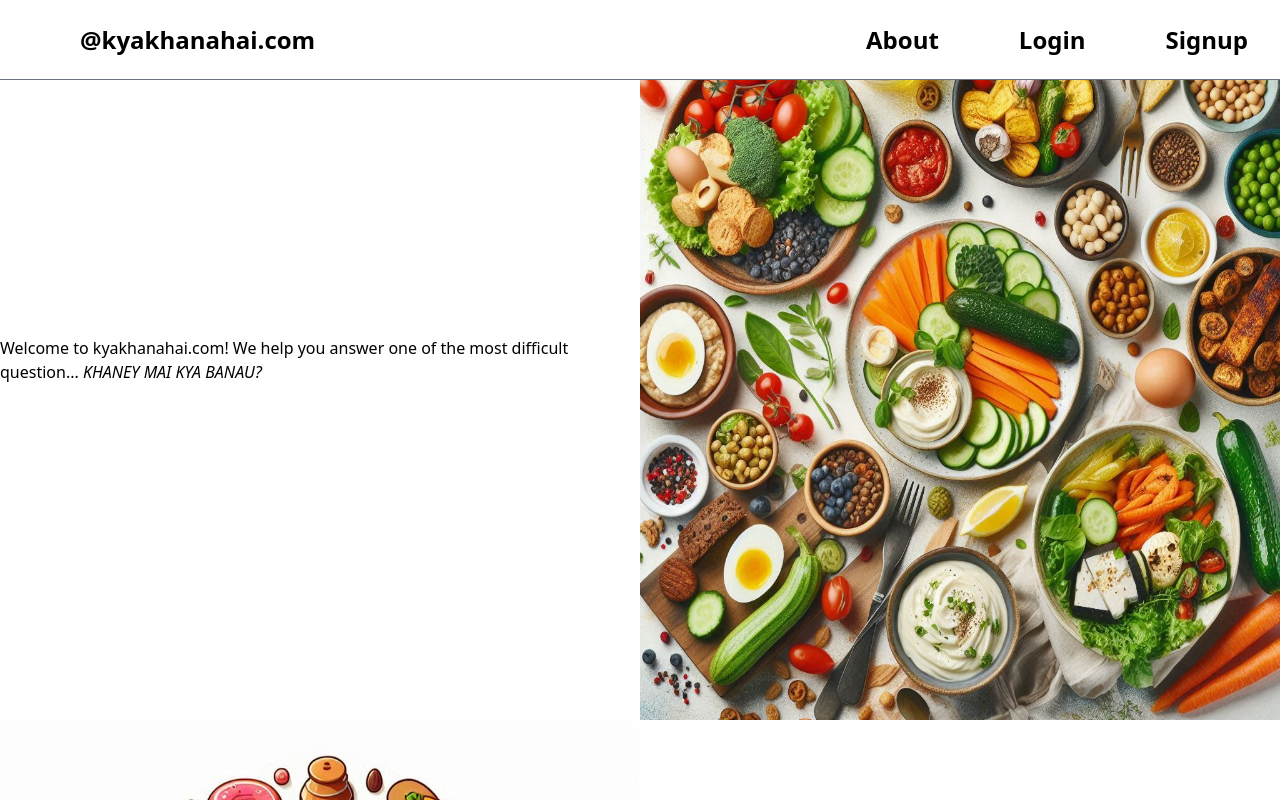
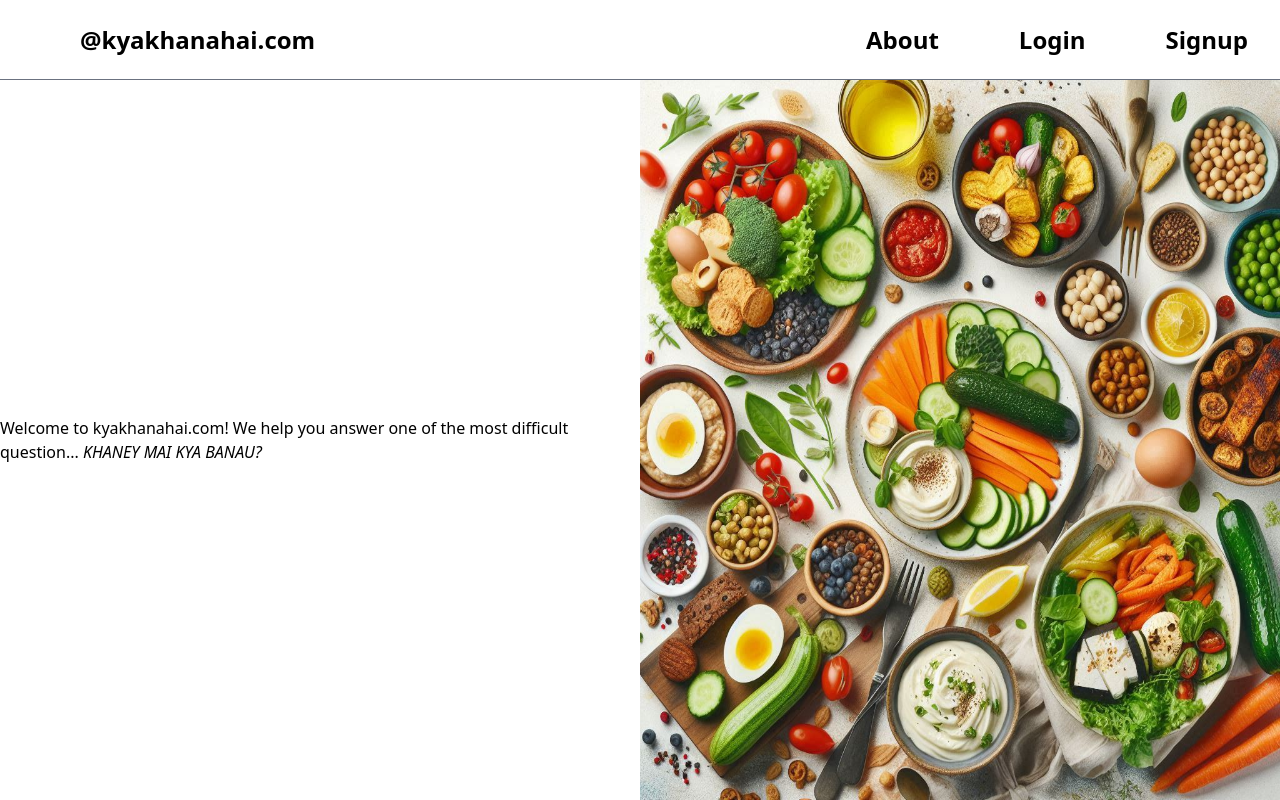
Before and after one commit to Kashyap2210/kyakhanahai, a React (Vite) app in the folder kyakhanahai/: page / in a window 1280 px wide. Shown: the top 800 px of the page. Built offline with nearby package versions, Linux system fonts and the light colour scheme; no server answers.

Commit message:
!st component Margin Issue Resolve

```diff
--- a/kyakhanahai/src/Firstintrocomp.jsx
+++ b/kyakhanahai/src/Firstintrocomp.jsx
@@ -2,7 +2,7 @@ import "./index.css";
 
 export default function Firstintrocomp() {
   return (
-    <div className=" flex items-center  justify-between bg-white">
+    <div className=" flex items-center mt-20 justify-between bg-white">
       <p className="w-1/2">
         Welcome to kyakhanahai.com! We help you answer one of the most difficult
         question... <i>KHANEY MAI KYA BANAU?</i>
```
